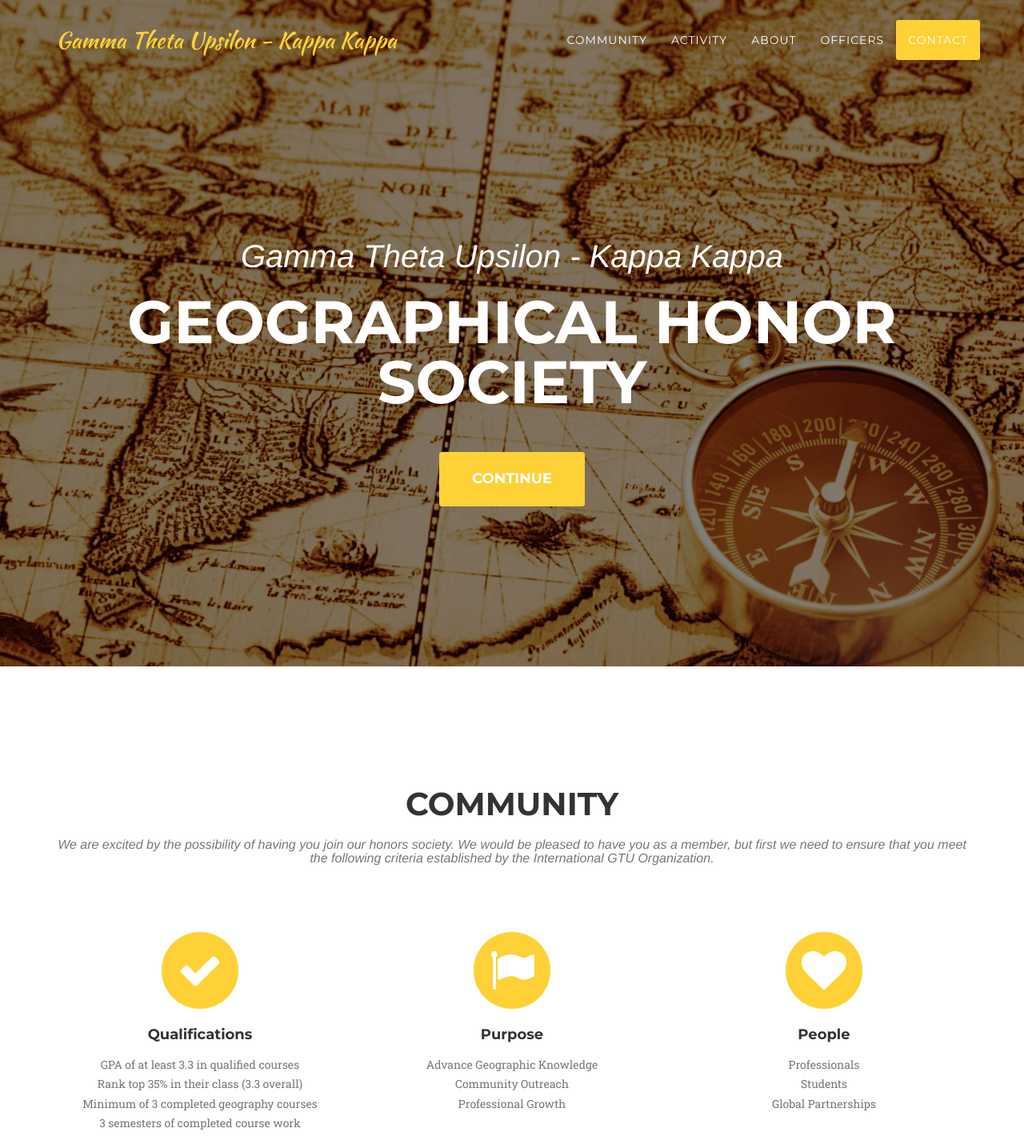
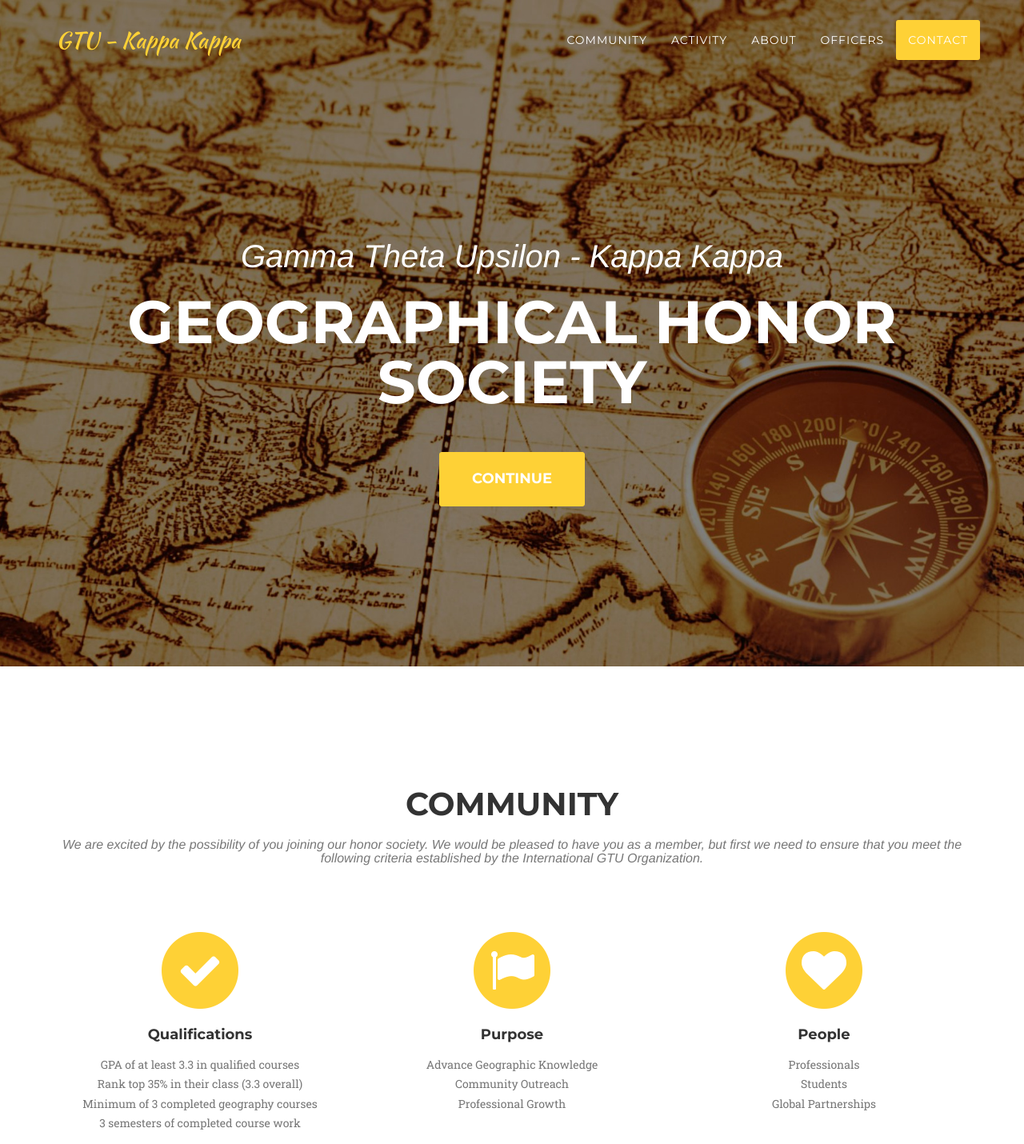
Before and after one commit to joeblankenship1/gtukk_website, a plain HTML site: page index.html in a window 1280 px wide. Shown: the top 1430 px of the page at 80% size. Drawn offline with nearby package versions, Linux system fonts and the light colour scheme; a web font is replaced by a local one.

Commit message:
spelling fixes

```diff
--- a/index.html
+++ b/index.html
@@ -45,7 +45,7 @@
                 <button type="button" class="navbar-toggle" data-toggle="collapse" data-target="#bs-example-navbar-collapse-1">
                     <span class="sr-only">Toggle navigation</span> Menu <i class="fa fa-bars"></i>
                 </button>
-                <a class="navbar-brand page-scroll" href="#page-top">Gamma Theta Upsilon - Kappa Kappa</a>
+                <a class="navbar-brand page-scroll" href="#page-top">GTU - Kappa Kappa</a>
             </div>
 
             <!-- Collect the nav links, forms, and other content for toggling -->
@@ -93,7 +93,7 @@
             <div class="row">
                 <div class="col-lg-12 text-center">
                     <h2 class="section-heading">Community</h2>
-                    <h3 class="section-subheading text-muted">We are excited by the possibility of having you join our honors society.  We would be pleased to have you as a member, but first we need to ensure that you meet the following criteria established by the International GTU Organization.</h3>
+                    <h3 class="section-subheading text-muted">We are excited by the possibility of you joining our honor society.  We would be pleased to have you as a member, but first we need to ensure that you meet the following criteria established by the International GTU Organization.</h3>
                 </div>
             </div>
             <div class="row text-center">
@@ -462,7 +462,7 @@
             <div class="row">
                 <div class="col-lg-12 text-center">
                     <h2 class="section-heading">Contact Us</h2>
-                    <h3 class="section-subheading text-muted">As students and professionals, we a dedicated to you and our community.<br>
+                    <h3 class="section-subheading text-muted">As students and professionals, we are dedicated to you and our community.<br>
                         We are here for you.<br>
                     </h3>
                 </div>
```
